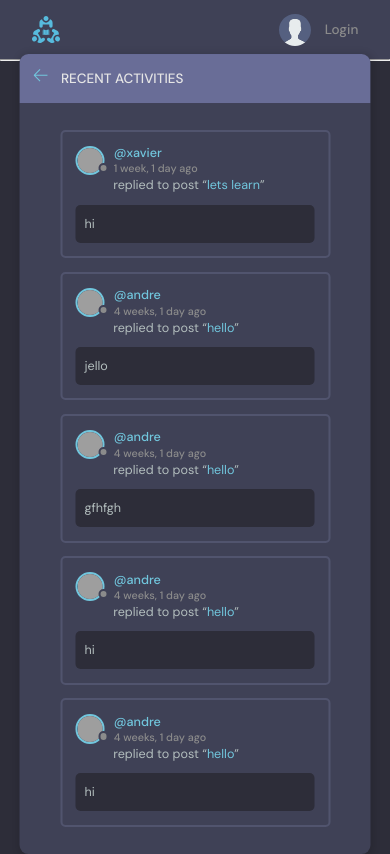
After one commit to xunit0/django, a Django app: page /activity/ in a window 390 px wide. The commit adds this page. Run offline with Django 5.2, Linux system fonts and the light colour scheme; data comes from the database, SQL or seed files in the repository; both versions use the stored data as it was after the commit; grey boxes are pictures that could not be loaded.

Commit message:
mobile resposiveness

```diff
--- /dev/null
+++ b/django1/base/templates/base/activity.html
@@ -0,0 +1,60 @@
+{% extends 'main.html' %}
+{% block content %}
+    <main class="layout">
+      <div class="container">
+        <div class="layout__box">
+          <div class="layout__boxHeader">
+            <div class="layout__boxTitle">
+              <a href="{% url 'home' %}">
+                <svg version="1.1" xmlns="http://www.w3.org/2000/svg" width="32" height="32" viewBox="0 0 32 32">
+                  <title>arrow-left</title>
+                  <path
+                    d="M13.723 2.286l-13.723 13.714 13.719 13.714 1.616-1.611-10.96-10.96h27.625v-2.286h-27.625l10.965-10.965-1.616-1.607z"
+                  ></path>
+                </svg>
+              </a>
+              <h3>Recent Activities</h3>
+            </div>
+          </div>
+
+          <div class="activities-page layout__body">
+
+            {% for message in room_messages %}
+            <div class="activities__box">
+              <div class="activities__boxHeader roomListRoom__header">
+                <a href="{% url 'user-profile' message.user.id %}" class="roomListRoom__author">
+                  <div class="avatar avatar--small">
+                    <img src="https://randomuser.me/api/portraits/women/11.jpg" />
+                  </div>
+                  <p>
+                    @{{message.user}}
+                    <span>{{message.created|timesince}} ago</span>
+                  </p>
+                </a>
+
+                {% if request.user == message.user %}
+                    <div class="roomListRoom__actions">
+                        <a href="{% url 'delete-message' message.id %}">
+                            <svg version="1.1" xmlns="http://www.w3.org/2000/svg" width="32" height="32" viewBox="0 0 32 32">
+                                <title>remove</title>
+                                <path
+                                    d="M27.314 6.019l-1.333-1.333-9.98 9.981-9.981-9.981-1.333 1.333 9.981 9.981-9.981 9.98 1.333 1.333 9.981-9.98 9.98 9.98 1.333-1.333-9.98-9.98 9.98-9.981z">
+                                </path>
+                            </svg>
+                        </a>
+                    </div>
+                    {% endif %}
+              </div>
+              <div class="activities__boxContent">
+                <p>replied to post “<a href="{% url 'user-profile' message.user.id %}">{{message.room}}</a>”</p>
+                <div class="activities__boxRoomContent">
+                    {{message.body}}
+              </div>
+              </div>
+            </div>
+            {% endfor %}
+          </div>
+        </div>
+      </div>
+    </main>
+{% endblock content %}
--- a/django1/base/templates/base/topics_component.html
+++ b/django1/base/templates/base/topics_component.html
@@ -14,7 +14,7 @@
 
 
     </ul>
-    <a class="btn btn--link" href="topics.html">
+    <a class="btn btn--link" href="{% url 'topics' %}">
       More
       <svg version="1.1" xmlns="http://www.w3.org/2000/svg" width="32" height="32" viewBox="0 0 32 32">
         <title>chevron-down</title>
--- a/django1/base/urls.py
+++ b/django1/base/urls.py
@@ -15,5 +15,7 @@ urlpatterns = [
     path('delete-room/<str:pk>', views.deleteRoom, name="delete-room"),
     path('delete-message/<str:pk>', views.deleteMessage, name="delete-message"),
     path('update-user/', views.updateUser, name="update-user"),
+    path('topics/', views.topicsPage, name="topics"),
+    path('activity/', views.activityPage, name="activity"),
 
 ]
--- a/django1/base/views.py
+++ b/django1/base/views.py
@@ -74,7 +74,7 @@ def home(request):
         Q(description__icontains=q)
         )
 
-    topics = Topic.objects.all()
+    topics = Topic.objects.all()[0:5]
     room_count = rooms.count()
     room_messages = Message.objects.filter(Q(room__topic__name__icontains=q))
 
@@ -197,3 +197,12 @@ def updateUser(request):
             return redirect('user-profile', pk=user.id)
 
     return render(request, 'base/update-user.html', {'form': form})
+
+def topicsPage(request):
+    q = request.GET.get('q') if request.GET.get('q') != None else ''
+    topics = Topic.objects.filter()
+    return render(request, 'base/topics.html',{'topics': topics})
+
+def activityPage(request):
+    room_messages = Message.objects.all()
+    return render(request, 'base/activity.html', {'room_messages': room_messages})
```
Also changed, not shown: django1/base/templates/base/home.html (+4 -4 lines), django1/base/templates/base/topics.html (added, +49 -0 lines), django1/db.sqlite3.
